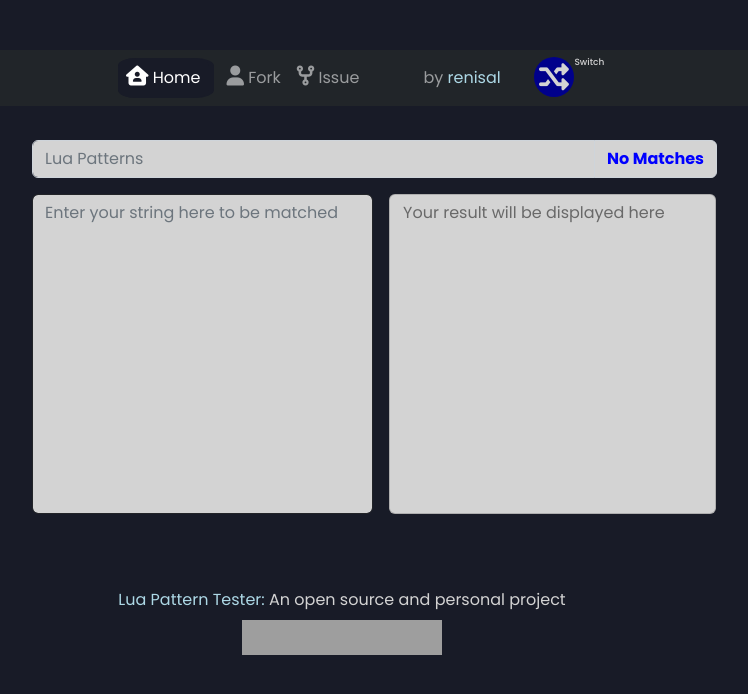
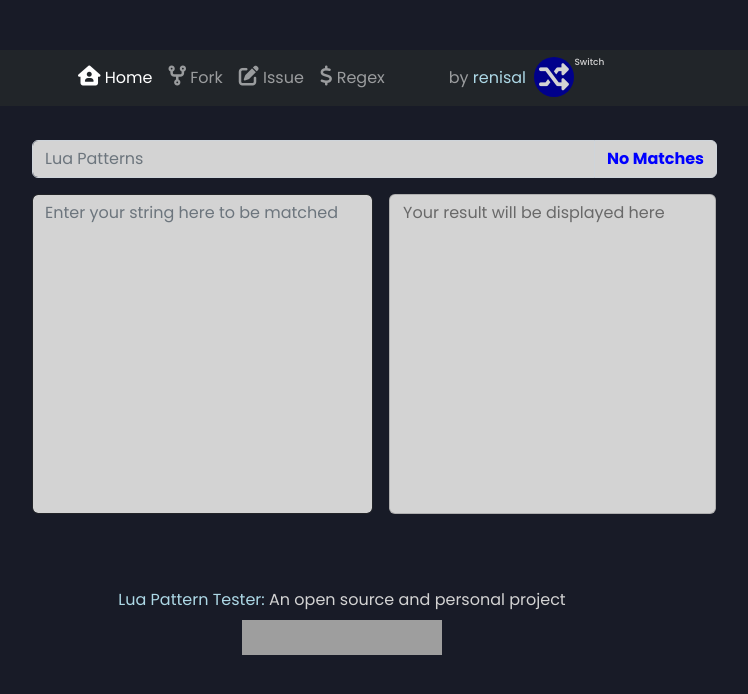
Before and after one commit to iamreiyn/lua-pattern-tester, a React (Create React App) app: page / in a window 1280 px wide. Both pictures are taken after a click on the icon 852 px from the left and 95 px from the top of the page. Shown: the top 694 px of the page, without its empty margins (298-1046 px from the left). Built offline with nearby package versions, Linux system fonts and the light colour scheme; grey boxes are pictures that could not be loaded.

Commit message:
Minor user-interface changes

```diff
--- /dev/null
+++ b/src/components/LogoNavbar.jsx
@@ -0,0 +1,22 @@
+export default function LogoNavbar() {
+  return (
+    <>
+      <h1
+        style={{
+          color: "#d3d3d3",
+          backgroundColor: "darkblue",
+          borderRadius: "50%",
+          paddingTop: "10px",
+          paddingBottom: "10px",
+          marginLeft: "450px",
+        }}
+      >
+        Lua
+      </h1>{" "}
+      <h1 className="mx-3" style={{ color: "#d3d3d3" }}>
+        {" "}
+        Pattern Tester
+      </h1>
+    </>
+  );
+}
--- a/src/components/NavbarChild2.jsx
+++ b/src/components/MenuNavbar.jsx
@@ -1,4 +1,4 @@
-export default function Navbar2() {
+export default function MenuNavbar() {
   return (
     <>
       <button
@@ -17,11 +17,11 @@ export default function Navbar2() {
         className="collapse navbar-collapse mx-5"
         id="navbarSupportedContent"
       >
-        <ul className="navbar-nav mr-auto" style={{ marginLeft: "23rem" }}>
+        <ul className="navbar-nav mr-auto" style={{ marginLeft: "20rem" }}>
           <li className="nav-item active">
             <a className="nav-link active" aria-current="page" href="/">
-              <i className="fa fa-house-user" style={{ fontSize: "20px" }}></i>{" "}
-              Home
+              <i className="fa fa-house-user" style={{ fontSize: "20px" }}></i>
+              {" "} Home
             </a>
           </li>
           <li className="nav-item">
@@ -31,7 +31,7 @@ export default function Navbar2() {
               rel="noreferrer"
               href="https://github.com/renisal/lua-pattern-tester/fork"
             >
-              <i className="fa fa-user" style={{ fontSize: "20px" }}></i> Fork
+              <i className="fa fa-code-fork" style={{ fontSize: "20px" }}></i> Fork
             </a>
           </li>
           <li className="nav-item">
@@ -41,8 +41,19 @@ export default function Navbar2() {
               rel="noreferrer"
               href="https://github.com/renisal/lua-pattern-tester/issues/new/choose"
             >
-              <i className="fa fa-code-fork" style={{ fontSize: "20px" }}></i>{" "}
+              <i className="fa fa-edit" style={{ fontSize: "20px" }}></i>{" "}
               Issue
+            </a>
+          </li>
+          <li className="nav-item">
+            <a
+              className="nav-link"
+              target="_blank"
+              rel="noreferrer"
+              href="https://renisal.github.io/regex-validator"
+            >
+              <i className="fa fa-dollar" style={{ fontSize: "20px" }}></i>{" "}
+              Regex
             </a>
           </li>
           <li className="nav-item">
--- a/src/components/Navbar.jsx
+++ b/src/components/Navbar.jsx
@@ -1,6 +1,6 @@
 import { useState } from "react";
-import NavbarChild2 from "./NavbarChild2";
-import NavbarChild3 from "./NavbarChild3";
+import MenuNavbar from "./MenuNavbar";
+import LogoNavbar from "./LogoNavbar";
 
 function Navbar() {
   const [menu, setStatus] = useState(false);
@@ -31,9 +31,10 @@ function Navbar() {
             backgroundColor: menu ? "darkblue" : "#d3d3d3",
             fontSize: "30px",
           }}
-        ></i> <label className="badgeCustom">Switch</label>
+        ></i>{" "}
+        <label className="badgeCustom">Switch</label>
       </h1>
-      {menu ? <NavbarChild2 /> : <NavbarChild3 />}
+      {menu ? <MenuNavbar /> : <LogoNavbar />}
     </nav>
   );
 }
--- a/src/components/NavbarChild3.jsx
+++ /dev/null
@@ -1,7 +0,0 @@
-export default function Navbar3() {
-    return (
-<>
-<h1 style={{color: "#d3d3d3", backgroundColor: "darkblue", borderRadius: "50%", paddingTop: "10px", paddingBottom: "10px", marginLeft: "450px"}}>Lua</h1> <h1 className="mx-3" style={{color: "#d3d3d3"}}> Pattern Tester</h1>
-</>
-    );
-}
--- a/src/index.css
+++ b/src/index.css
@@ -21,20 +21,13 @@ mark {
   left: 52rem;
 }
 
-.active {
-  background: rgb(24, 27, 39);
-  border-radius: 20%;
+.badgeCustom {
+  font-size: xx-small;
   color: #d3d3d3;
-  margin-right: 5px;
+  position: relative;
+  bottom: 23px;
+  left: -10px;
 }
-
-.badgeCustom {
-    font-size: xx-small;
-color: #d3d3d3;
-    position: relative;
-    bottom: 23px;
-    left: -10px;
-  }
 
 a:hover {
   color: green;
```
Also changed, not shown: public/manifest.json (deleted), public/site.webmanifest.
